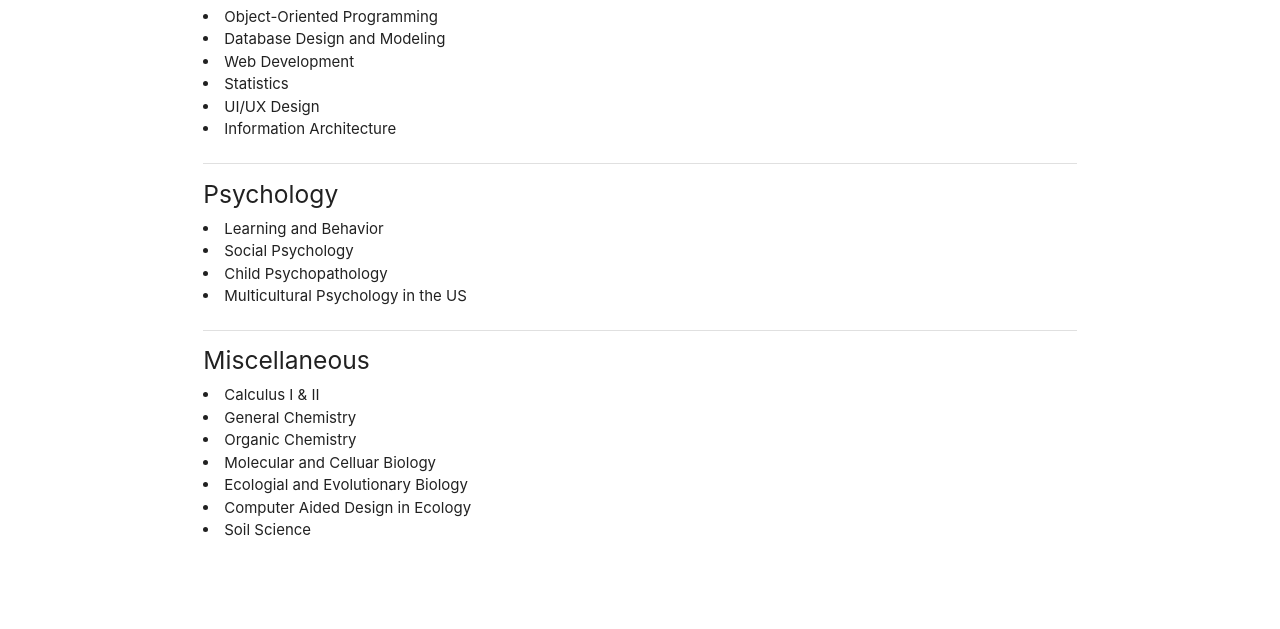
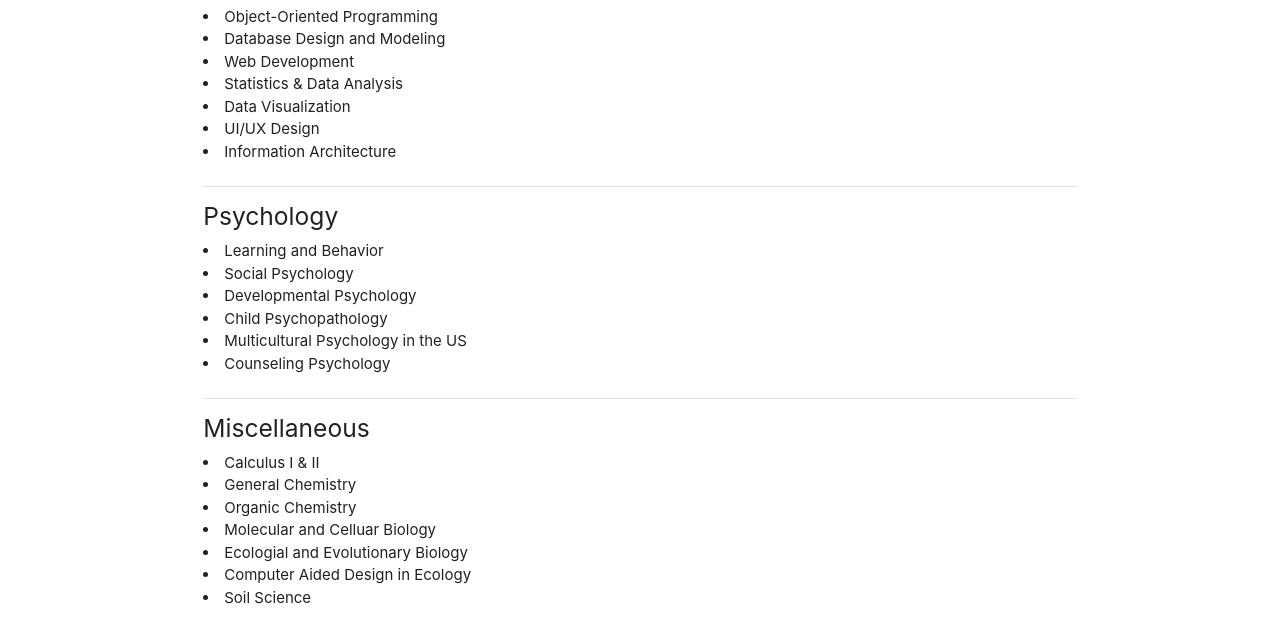
Before and after one commit to matthewye98/matthewye98.github.io, a plain HTML site: page coursework.html in a window 1280 px wide. Shown: the part 190-819 px from the top of the page. Drawn offline with nearby package versions, Linux system fonts and the light colour scheme.

Commit message:
updated coursework

```diff
--- a/coursework.html
+++ b/coursework.html
@@ -54,7 +54,8 @@
           <li>Object-Oriented Programming</li>
           <li>Database Design and Modeling</li>
           <li>Web Development</li>
-          <li>Statistics</li>
+          <li>Statistics & Data Analysis</li>
+          <li>Data Visualization</li>
           <li>UI/UX Design</li>
           <li>Information Architecture</li>
           <br>
@@ -64,8 +65,10 @@
         <h5><a name="psyc"></a>Psychology</h5>
           <li>Learning and Behavior</li>
           <li>Social Psychology</li>
+          <li>Developmental Psychology</li>
           <li>Child Psychopathology</li>
           <li>Multicultural Psychology in the US</li>
+          <li>Counseling Psychology</li>
           <br>
 
         <div class="divider"></div>
```
Also changed, not shown: 1 other file.
